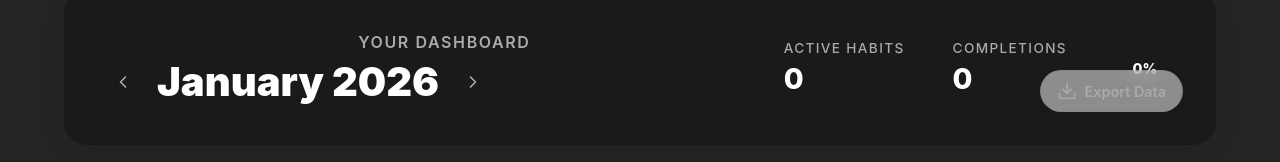
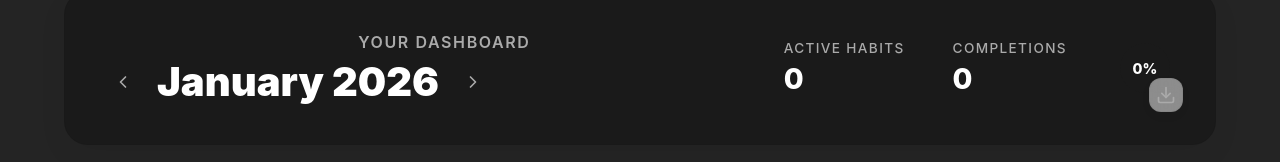
Before and after one commit to amitraj99053/Habit-Tracker-Frontend, a React (Vite) app: page /dashboard in a window 1280 px wide. Shown: the part 133-295 px from the top of the page. Built offline with nearby package versions, Linux system fonts and the light colour scheme; no server answers.

Commit message:
fix: style fixes for export button and delete interaction

```diff
--- a/src/components/HabitGrid.css
+++ b/src/components/HabitGrid.css
@@ -248,6 +248,10 @@
 }
 
 /* Delete Button Styling */
+.habit-info:hover .delete-habit-btn {
+    opacity: 0.6;
+}
+
 .delete-habit-btn {
     background: none;
     border: none;
@@ -256,16 +260,22 @@
     cursor: pointer;
     opacity: 0;
     transition: all 0.2s ease;
-    padding: 4px;
+    padding: 6px;
     border-radius: 4px;
     margin-left: auto;
     /* Push to right */
     display: flex;
     align-items: center;
+    pointer-events: auto;
+    /* Ensure clickable even if opacity was transitioning */
+    z-index: 10;
+    position: relative;
 }
 
-.habit-info:hover .delete-habit-btn {
-    opacity: 0.6;
+.delete-habit-btn:hover {
+    opacity: 1 !important;
+    background: rgba(239, 68, 68, 0.1);
+    transform: scale(1.1);
 }
 
 .delete-habit-btn:hover {
--- a/src/components/HabitGrid.jsx
+++ b/src/components/HabitGrid.jsx
@@ -127,13 +127,17 @@ const HabitGrid = ({ habits, currentMonth, onHabitUpdated, onHabitAdded, onHabit
 
     // Delete Habit Logic
     const handleDelete = async (e, habit) => {
+        console.log("Delete clicked for:", habit);
         e.stopPropagation(); // Prevent drag/other clicks
         if (window.confirm(`Are you sure you want to delete "${habit.name}"?`)) {
             try {
+                console.log("Sending delete request for:", habit._id);
                 await habitService.deleteHabit(habit._id);
+                console.log("Delete success, updating UI");
                 onHabitDeleted(habit._id);
             } catch (err) {
                 console.error("Failed to delete habit", err);
+                alert("Failed to delete habit. See console for details.");
             }
         }
     };
--- a/src/components/SummaryHeader.css
+++ b/src/components/SummaryHeader.css
@@ -125,6 +125,7 @@
 
 
 
+
 .export-btn {
     position: absolute;
     bottom: 2rem;
@@ -134,23 +135,49 @@
     backdrop-filter: blur(8px);
     border: 1px solid rgba(0, 0, 0, 0.05);
     /* very subtle */
-    border-radius: 50px;
-    /* Pill shape */
-    padding: 10px 16px;
+    border-radius: 12px;
+    padding: 6px;
+    /* Compact padding */
     cursor: pointer;
     color: var(--text-secondary);
     transition: all 0.3s cubic-bezier(0.4, 0, 0.2, 1);
     display: flex;
     align-items: center;
-    gap: 8px;
+    justify-content: center;
     box-shadow: 0 4px 12px rgba(0, 0, 0, 0.03);
-    font-size: 0.9rem;
-    font-weight: 600;
+}
+
+/* Tooltip on hover instead of text */
+.export-btn:hover::after {
+    content: 'Export';
+    position: absolute;
+    right: 100%;
+    margin-right: 10px;
+    background: #333;
+    color: white;
+    padding: 4px 8px;
+    border-radius: 4px;
+    font-size: 0.75rem;
+    white-space: nowrap;
+    opacity: 0;
+    animation: fadeIn 0.2s forwards;
+}
+
+@keyframes fadeIn {
+    from {
+        opacity: 0;
+        transform: translateX(5px);
+    }
+
+    to {
+        opacity: 1;
+        transform: translateX(0);
+    }
 }
 
 .export-btn::after {
-    content: 'Export Data';
-    display: inline-block;
+    content: none;
+    /* Remove inline text */
 }
 
 .export-btn:hover {
@@ -160,6 +187,7 @@
     transform: translateY(-2px);
     box-shadow: 0 8px 20px rgba(0, 0, 0, 0.08);
 }
+
 
 @media (max-width: 768px) {
     .summary-header {
```
